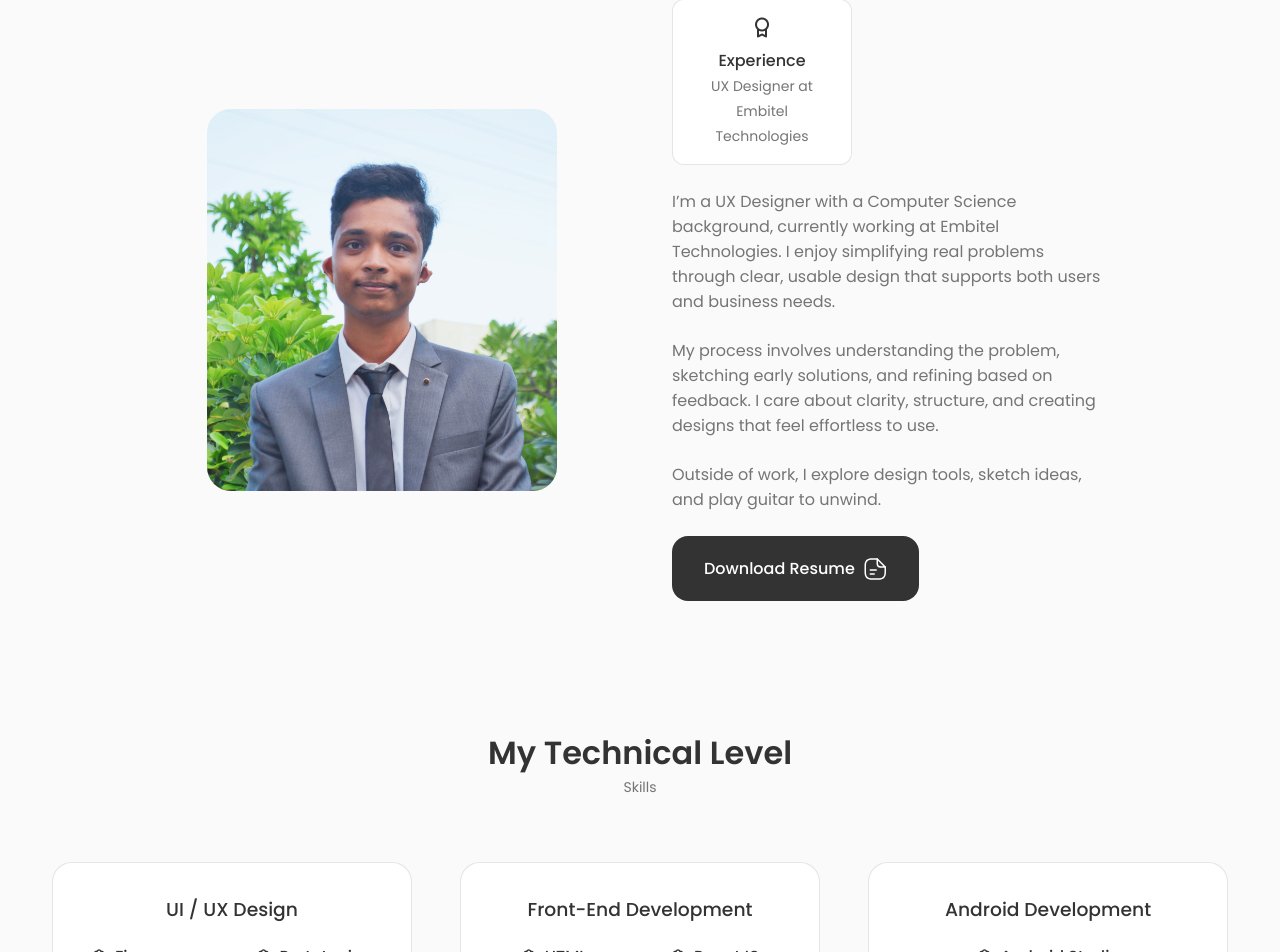
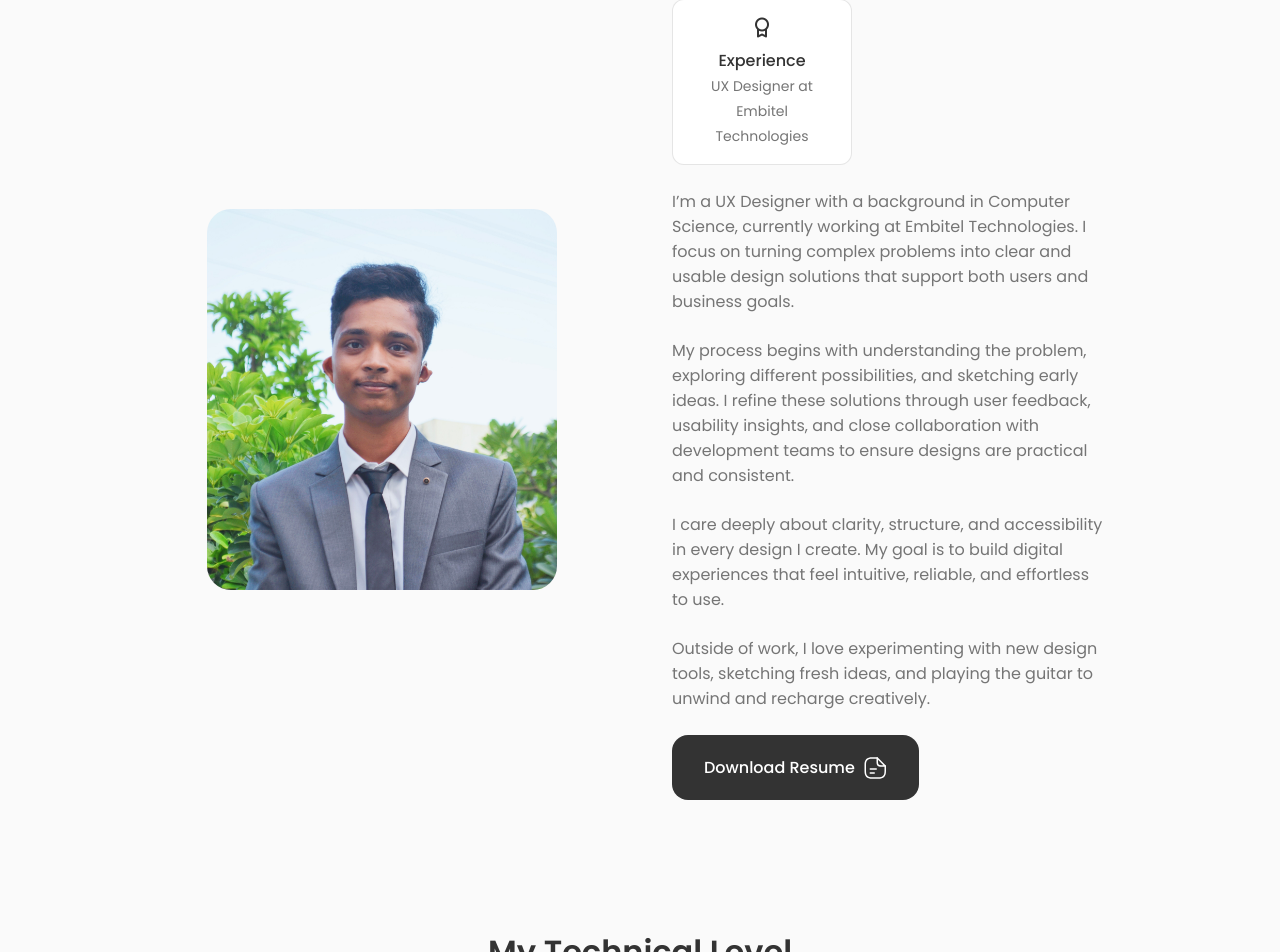
Before and after one commit to Rajesh-mm/Portfolio, a React (Create React App) app: page / in a window 1280 px wide. Shown: the part 879-1831 px from the top of the page. Built offline with nearby package versions, Linux system fonts and the light colour scheme.

Commit message:
Update About.jsx

```diff
--- a/src/components/about/About.jsx
+++ b/src/components/about/About.jsx
@@ -19,11 +19,14 @@ export const About = () => {
 
 
             <p className="about__description">
-              I’m a UX Designer with a Computer Science background, currently working at Embitel Technologies. I enjoy simplifying real problems through clear, usable design that supports both users and business needs.            </p>
+              I’m a UX Designer with a background in Computer Science, currently working at Embitel Technologies. I focus on turning complex problems into clear and usable design solutions that support both users and business goals.            </p>
             <p className="about__description">
-              My process involves understanding the problem, sketching early solutions, and refining based on feedback. I care about clarity, structure, and creating designs that feel effortless to use.            </p>
+              My process begins with understanding the problem, exploring different possibilities, and sketching early ideas. I refine these solutions through user feedback, usability insights, and close collaboration with development teams to ensure designs are practical and consistent.            </p>
             <p className="about__description">
-              Outside of work, I explore design tools, sketch ideas, and play guitar to unwind.
+              I care deeply about clarity, structure, and accessibility in every design I create. My goal is to build digital experiences that feel intuitive, reliable, and effortless to use.
+            </p>
+            <p className="about__description">
+              Outside of work, I love experimenting with new design tools, sketching fresh ideas, and playing the guitar to unwind and recharge creatively.
             </p>
             <a download="" href={Resume} className="button button--flex">
                 Download Resume
```
